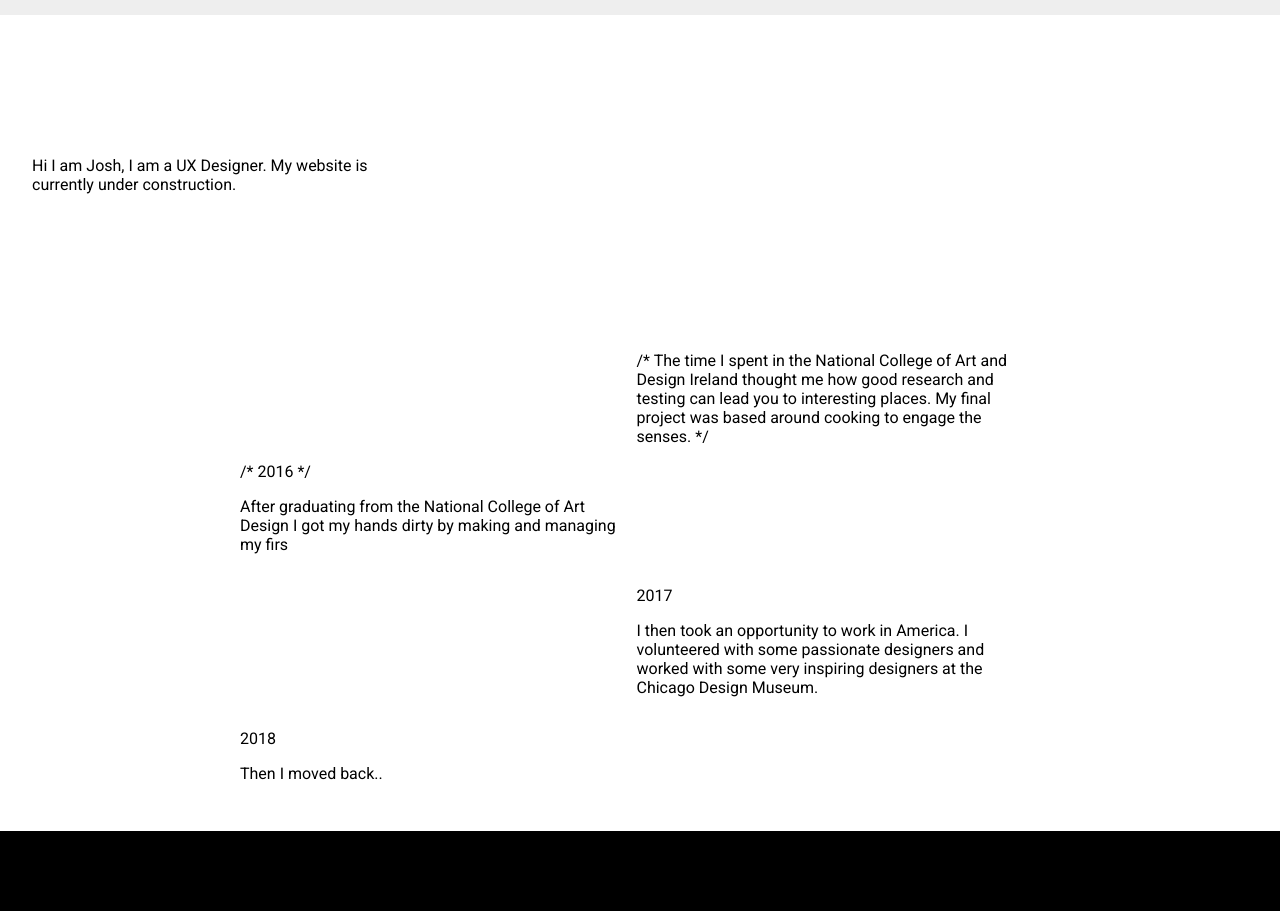
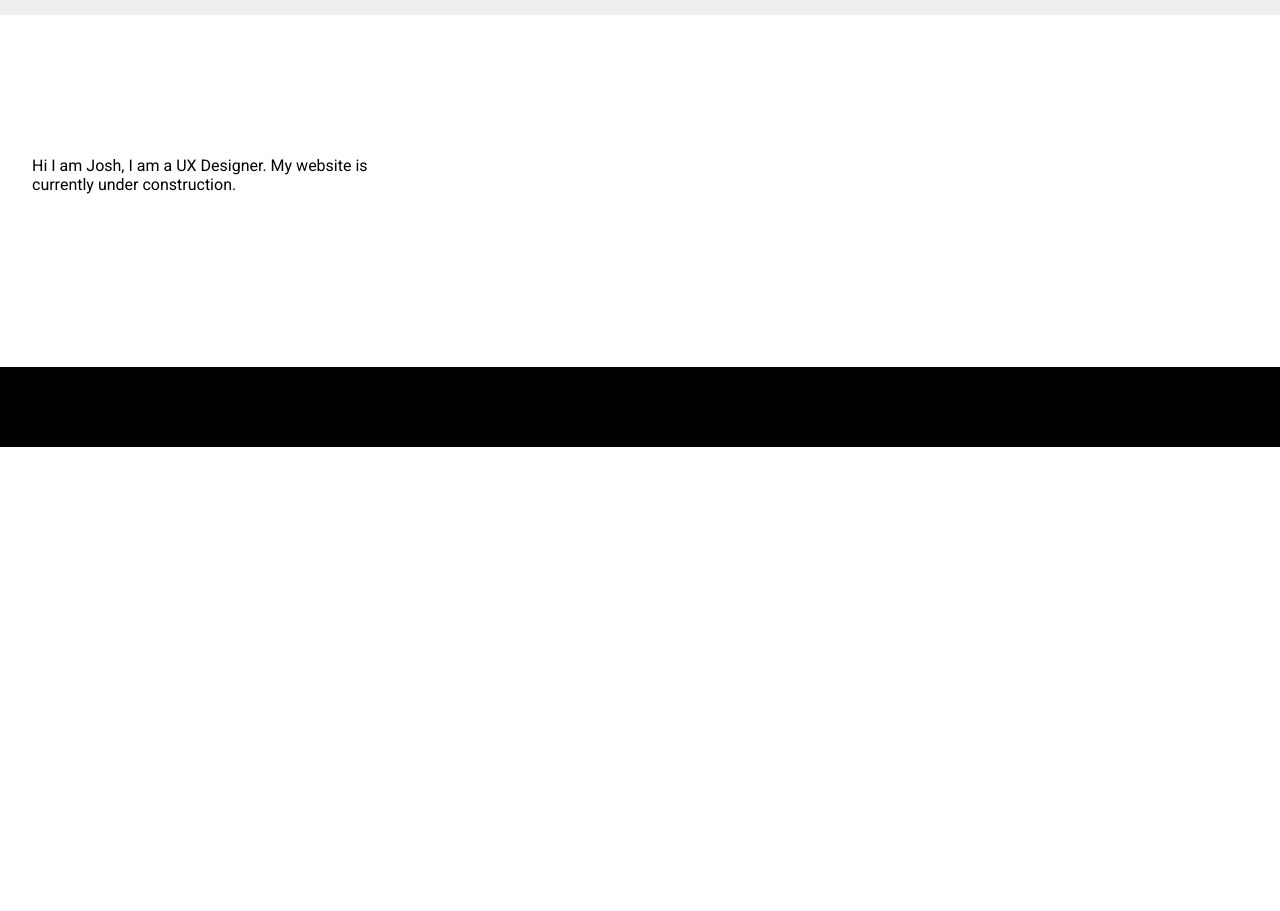
Before and after one commit to ja-pea/July-2019, a plain HTML site: page index.html in a window 1280 px wide. Shown: the part 84-995 px from the top of the page. After the commit the page ends 800 px from the top, so only its background shows below. Drawn offline with Linux system fonts and the light colour scheme.

Commit message:
2nd time

```diff
--- a/index.html
+++ b/index.html
@@ -25,7 +25,7 @@
                 <a class="nav_anchor_tag" href="#">Link</a>
             </div>
             <div class="nav-item">
-                <a class="nav_anchor_tag" href="#">Link</a>
+                <a class="nav_anchor_tag" href="#">About</a>
             </div>
         </dic>
     </div>
@@ -49,39 +49,6 @@
         </p>
     </div>
 
-    <div class="sectionOne">
-        <div class="grid_one">
-            <div class="grid_one_item"></div>
-            <div class="grid_one_item">
-                <p>
-                    /* The time I spent in the National College of Art and Design Ireland thought me how good research and testing can lead you to interesting places. My final project was based around cooking to engage the senses. */
-                </p>
-            </div>
-            <div class="grid_one_item">
-
-                /* 2016 */
-
-                <p>
-                    After graduating from the National College of Art Design I got my hands dirty by making and managing my firs
-                </p>
-            </div>
-            <div class="grid_one_item"></div>
-            <div class="grid_one_item"></div>
-            <div class="grid_one_item">
-                <p>
-                    2017
-                </p>
-                <p>
-                    I then took an opportunity to work in America. I volunteered with some passionate designers and worked with some very inspiring designers at the Chicago Design Museum.
-                </p>
-            </div>
-            <div class="grid_one_item">
-                <p>2018</p>
-                <p>Then I moved back..</p>
-            </div>
-            <div class="grid_one_item"></div>
-        </div>
-    </div>
 
     <footer class="footer">
 
```
